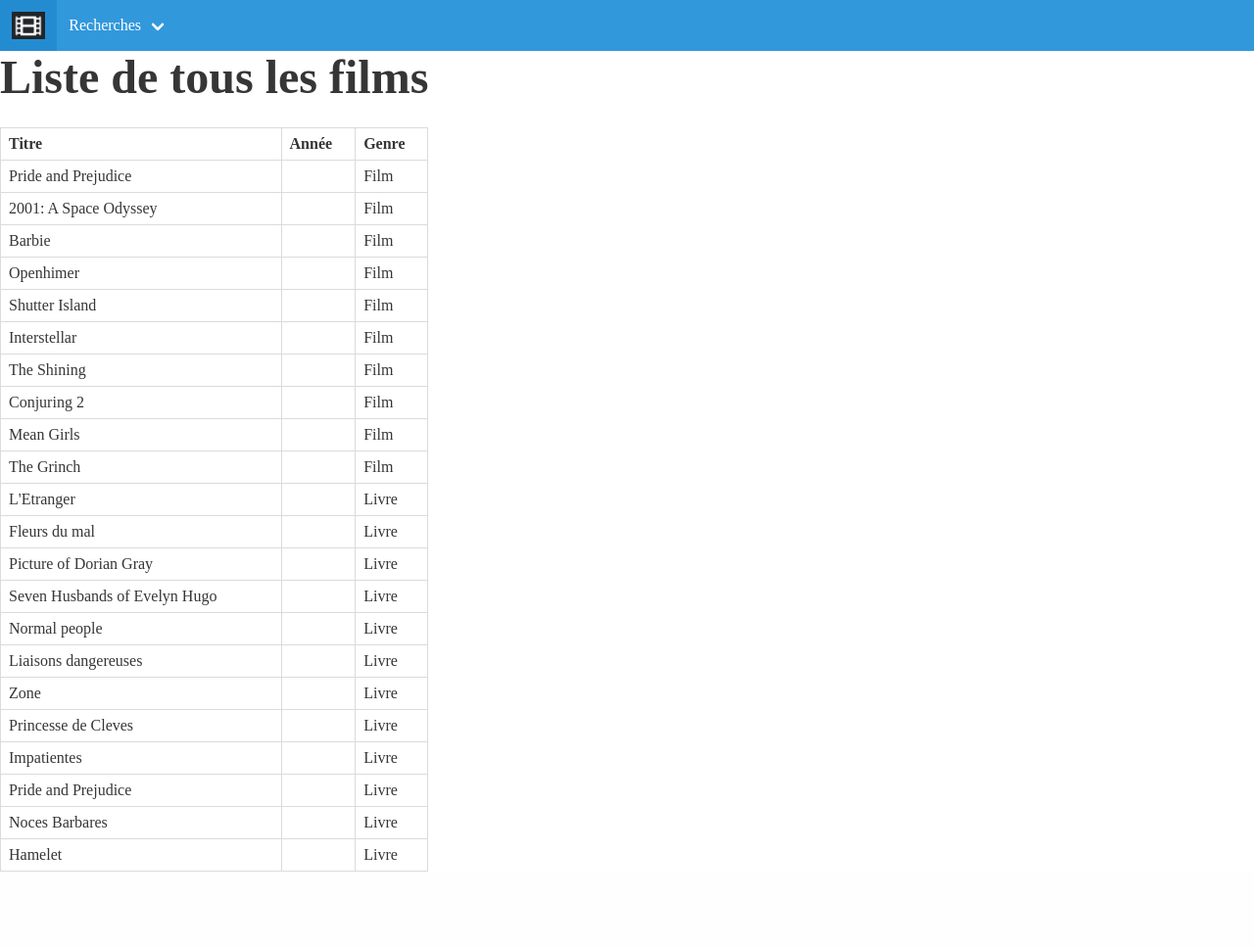
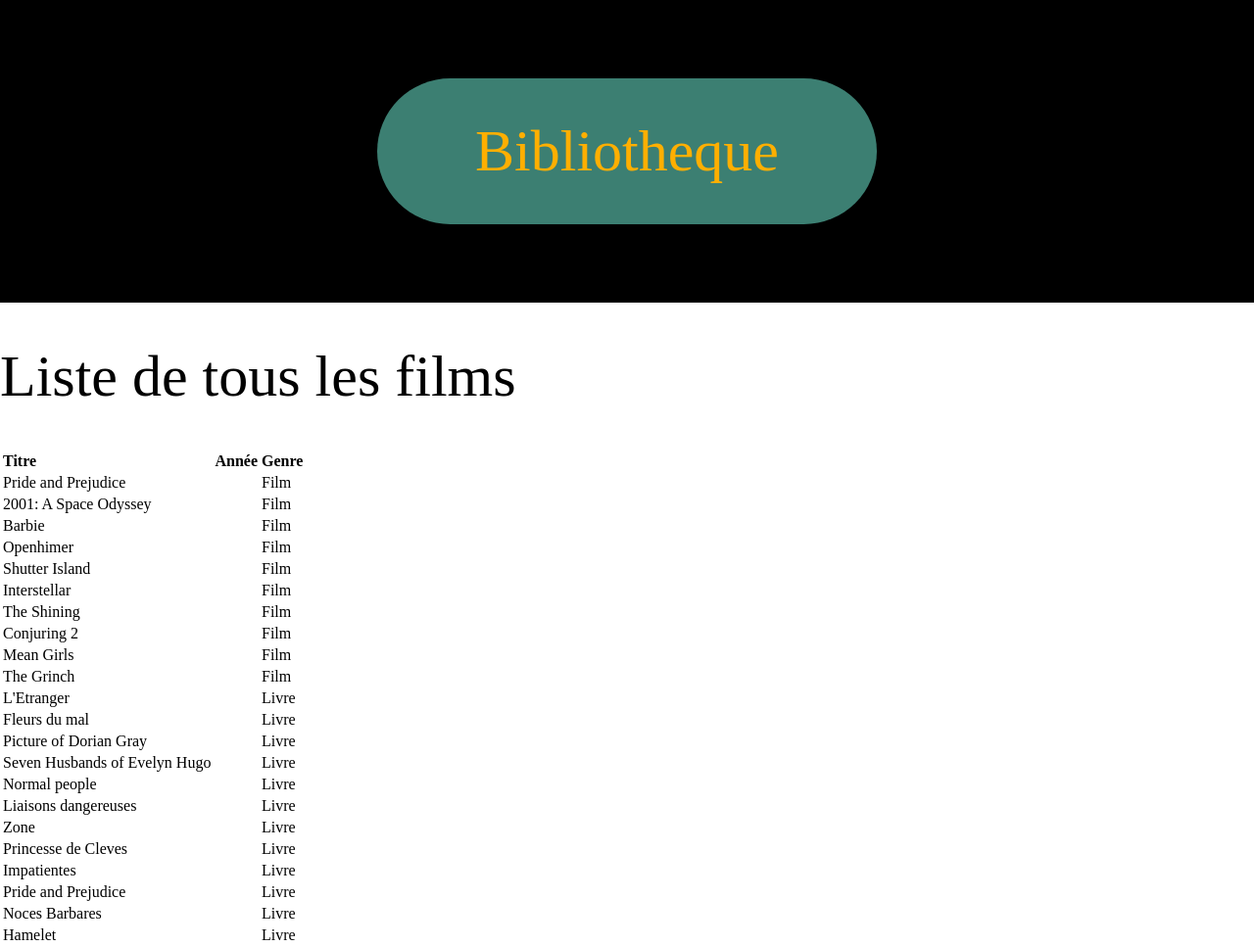
Before and after one commit to anaisturcotte/bibliotheque-flask, a Flask app: page / in a window 1280 px wide. Shown: the whole page at 98% size. Before the commit the page ends 890 px from the top, so only its background shows below. Run offline with Flask 3, Linux system fonts and the light colour scheme; data comes from the database, SQL or seed files in the repository; some web fonts are replaced.

Commit message:
Update common_layout.html

```diff
--- a/templates/common_layout.html
+++ b/templates/common_layout.html
@@ -3,7 +3,6 @@
 <head>
   <meta charset="utf-8">
   <meta name="viewport" content="width=device-width, initial-scale=1">
-  <link rel="stylesheet" href="{{ url_for('static', filename='bulma.min.css') }}">
   <!-- script defer src="https://use.fontawesome.com/releases/v5.3.1/js/all.js"></script-->
   <link rel="stylesheet" href="{{ url_for('static', filename='style.css') }}"/>
   <link rel="icon" type="image/png" href="{{ url_for('static', filename='movie.png') }}">
@@ -13,36 +12,18 @@
   </title>
 </head>
 
-<body class="has-navbar-fixed-top">
+<body>
 
-<!--               BARRE DE NAVIGATION                                      -->
-<nav class="navbar is-fixed-top is-info">
-    <div class="navbar-brand">
-        <a class="navbar-item" href="{{ url_for('index') }}">
-           <img alt='movie icon' src="{{ url_for('static', filename='movie.png') }} " height="20">
-       </a>
-    </div>
-    <div class="navbar-menu">
-        <div class="navbar-start">
-            <div class="navbar-item has-dropdown is-hoverable">
-                <a class="navbar-link">Recherches</a>
-                <div class="navbar-dropdown">
-                    <a class="navbar-item" href="{{ url_for('index')}}">Tous les films</a>
-                </div>
-            </div>
-
-        </div>
-    </div>
-</nav>
+<div class="header">
+  <div class="container green headBox"><h1 style="color: #FFAF00;">Bibliotheque</h1></div>
+</div>
 
 {% block content %}
-<!--               SECTION ET CONTAINER                                     -->
-  <section>
-    <div class="container content">
-    {% block container %}
-    {% endblock %}
-    </div>
-  </section>
+
+
+  {% block container %}
+  {% endblock %}
+
 {% endblock %}
 </body>
 </html>
```
